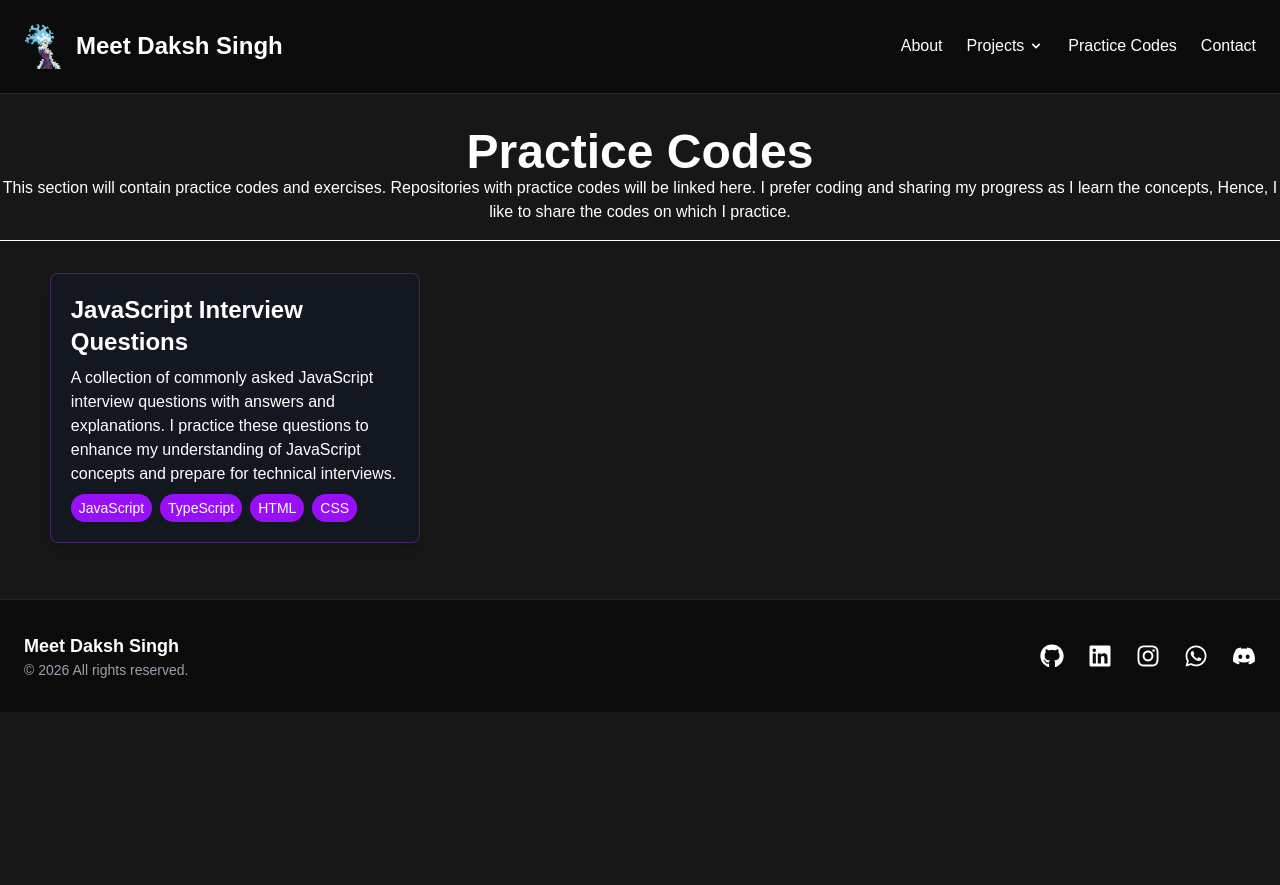
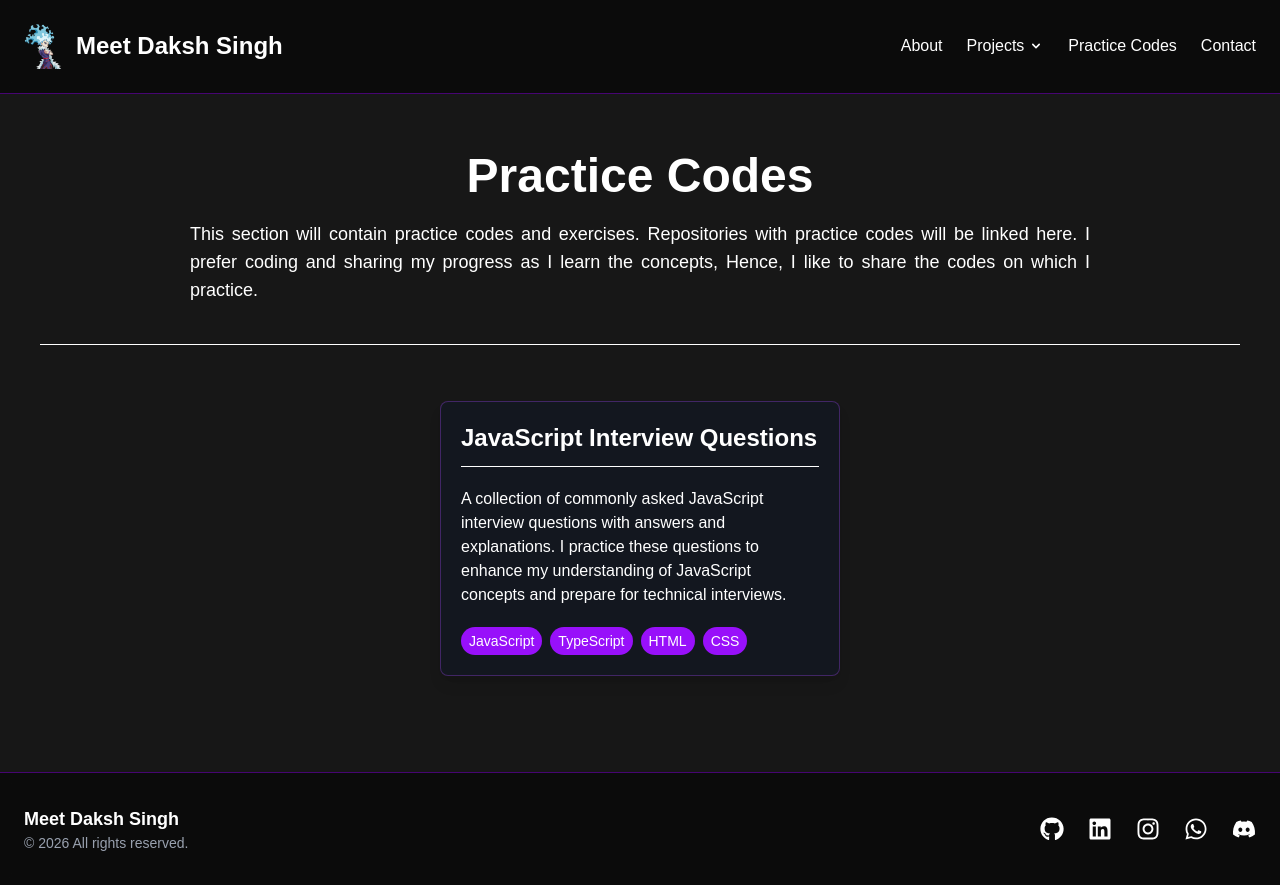
Before and after one commit to DakshSingh-GitHub/PortfolioWebApp, a Next.js app: page /practice-codes in a window 1280 px wide. Before the commit the page ends 800 px from the top, so only its background shows below. Built offline with nearby package versions, Linux system fonts and the light colour scheme.

Commit message:
Changes to the appeal of PracticeRepoCard.tsx, Cards on practice code page will now be centered

```diff
--- a/app/practice-codes/page.tsx
+++ b/app/practice-codes/page.tsx
@@ -25,14 +25,14 @@ export default function PracticeCodes() {
     ));
 
     return (
-        <div className="practice-code">
-            <div className="head-not my-4">
+        <div className="practice-code p-4 md:p-10 cursor-default">
+            <div className="head-not flex flex-col items-center w-full md:w-3/4 mx-auto pb-10 px-2 md:px-0">
                 <h1
                     className={`text-center ${classNames.textGlowEffect} text-5xl font-bold`}
                 >
                     Practice Codes
                 </h1>
-                <p className="text-center">
+                <p className="text-sm md:text-lg text-center mt-5 md:text-justify">
                     This section will contain practice codes and exercises.
                     Repositories with practice codes will be linked here. I
                     prefer coding and sharing my progress as I learn the
@@ -41,7 +41,7 @@ export default function PracticeCodes() {
                 </p>
             </div>
             <hr />
-            <div className="repo mx-10 my-4 grid grid-cols-1 md:grid-cols-2 lg:grid-cols-3 gap-4">
+            <div className="repo flex flex-col md:flex-row items-center justify-evenly h-full w-full mt-10 gap-4 md:gap-0">
                 {repo_map}
             </div>
         </div>
--- a/components/pagecomponent/PracticeRepoCard.tsx
+++ b/components/pagecomponent/PracticeRepoCard.tsx
@@ -11,7 +11,7 @@ interface PropsPracticeRepoCard {
 
 export default function PracticeRepoCard({repo_name, repo_desc, repo_lang, repo_url}: PropsPracticeRepoCard) {
     return (
-        <div className="w-full max-w-[95%] mx-auto my-4 cursor-default flex flex-col md:flex-row border shadow-lg rounded-lg overflow-hidden transition-shadow duration-300 ease-in-out hover:shadow-[0_0_20px_rgba(139,92,246,0.5)] border-purple-500/30 bg-gray-900/50 hover:shadow-purple-500/50 hover:border-purple-500">
+        <div className="w-full md:w-100 max-w-[95%] mx-auto my-4 cursor-default flex flex-col md:flex-row border shadow-lg rounded-lg overflow-hidden transition-shadow duration-300 ease-in-out hover:shadow-[0_0_20px_rgba(139,92,246,0.5)] border-purple-500/30 bg-gray-900/50 hover:shadow-purple-500/50 hover:border-purple-500">
             <Link
                 href={repo_url}
                 target="_blank"
@@ -19,8 +19,9 @@ export default function PracticeRepoCard({repo_name, repo_desc, repo_lang, repo_
                 className="h-full"
             >
                 <div className="m-5">
-                    <h2 className="text-2xl font-semibold mb-2">{repo_name}</h2>
-                    <p className="mb-2">{repo_desc}</p>
+                    <h2 className="text-2xl font-semibold mb-3">{repo_name}</h2>
+                    <hr />
+                    <p className="mb-5 mt-5">{repo_desc}</p>
                     {(Array.isArray(repo_lang) ? repo_lang : [repo_lang]).map(
                         (lang, index) => (
                             <span
```
